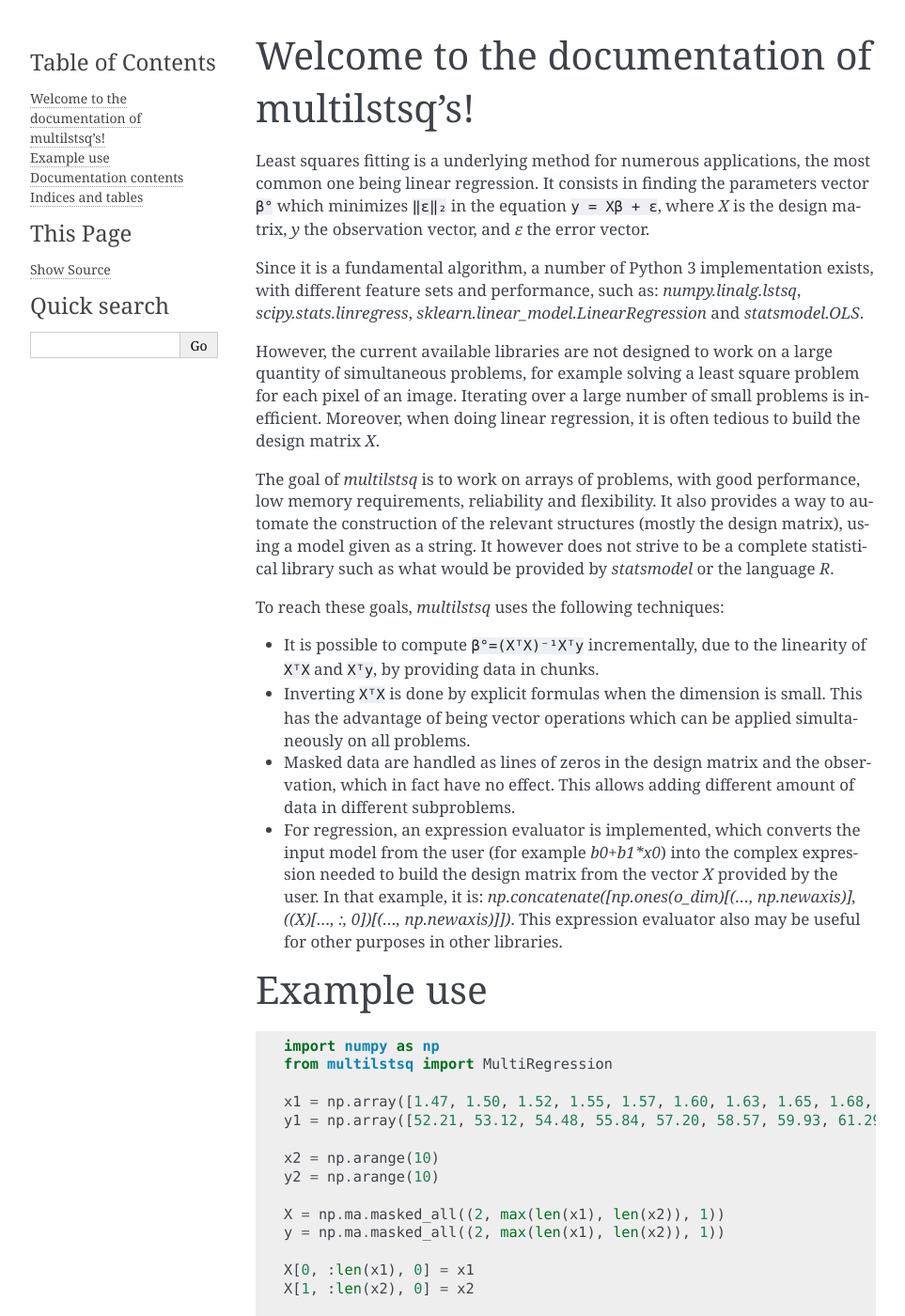
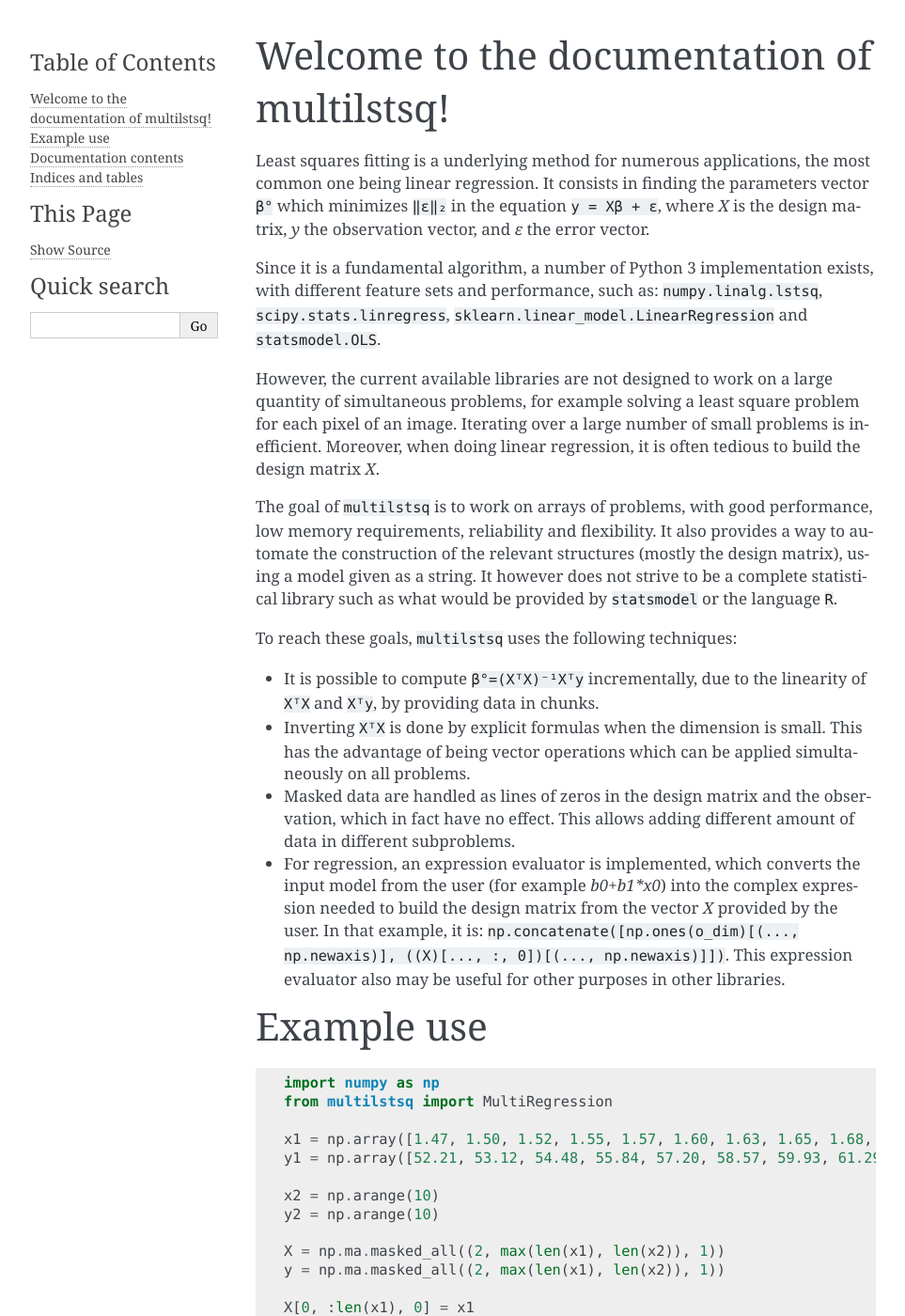
Before and after one commit to UniNE-CHYN/multilstsq, a Sphinx documentation site: the page built from doc/source/index.rst, in a window 1280 px wide and 1400 px high. Shown: the whole window at 94% size, without its empty margins (148-1111 px from the left). Built offline with Sphinx 7.4.7, drawn with Linux system fonts in a browser that asks for light colours.

Commit message:
Markup fix

```diff
--- a/doc/source/index.rst
+++ b/doc/source/index.rst
@@ -3,23 +3,23 @@
    You can adapt this file completely to your liking, but it should at least
    contain the root `toctree` directive.
 
-Welcome to the documentation of multilstsq's!
-=============================================
+Welcome to the documentation of multilstsq!
+===========================================
 
 Least squares fitting is a underlying method for numerous applications, the most common one being linear regression. It consists in finding the parameters vector ``β°`` which minimizes ``‖ε‖₂`` in the equation ``y = Xβ + ε``, where `X` is the design matrix, `y` the observation vector, and `ε` the error vector.
 
-Since it is a fundamental algorithm, a number of Python 3 implementation exists, with different feature sets and performance, such as:  `numpy.linalg.lstsq`, `scipy.stats.linregress`, `sklearn.linear_model.LinearRegression` and `statsmodel.OLS`.
+Since it is a fundamental algorithm, a number of Python 3 implementation exists, with different feature sets and performance, such as:  ``numpy.linalg.lstsq``, ``scipy.stats.linregress``, ``sklearn.linear_model.LinearRegression`` and ``statsmodel.OLS``.
 
 However, the current available libraries are not designed to work on a large quantity of simultaneous problems, for example solving a least square problem for each pixel of an image. Iterating over a large number of small problems is inefficient. Moreover, when doing linear regression, it is often tedious to build the design matrix `X`.
 
-The goal of `multilstsq` is to work on arrays of problems, with good performance, low memory requirements, reliability and flexibility. It also provides a way to automate the construction of the relevant structures (mostly the design matrix), using a model given as a string. It however does not strive to be a complete statistical library such as what would be provided by `statsmodel` or the language `R`.
+The goal of ``multilstsq`` is to work on arrays of problems, with good performance, low memory requirements, reliability and flexibility. It also provides a way to automate the construction of the relevant structures (mostly the design matrix), using a model given as a string. It however does not strive to be a complete statistical library such as what would be provided by ``statsmodel`` or the language ``R``.
 
-To reach these goals, `multilstsq` uses the following techniques:
+To reach these goals, ``multilstsq`` uses the following techniques:
 
 - It is possible to compute ``β°=(XᵀX)⁻¹Xᵀy`` incrementally, due to the linearity of ``XᵀX`` and ``Xᵀy``, by providing data in chunks.
 - Inverting ``XᵀX`` is done by explicit formulas when the dimension is small. This has the advantage of being vector operations which can be applied simultaneously on all problems.
 - Masked data are handled as lines of zeros in the design matrix and the observation, which in fact have no effect. This allows adding different amount of data in different subproblems.
-- For regression, an expression evaluator is implemented, which converts the input model from the user (for example `b0+b1*x0`) into the complex expression needed to build the design matrix from the vector `X` provided by the user. In that example, it is: `np.concatenate([np.ones(o_dim)[(..., np.newaxis)], ((X)[..., :, 0])[(..., np.newaxis)]])`. This expression evaluator also may be useful for other purposes in other libraries.
+- For regression, an expression evaluator is implemented, which converts the input model from the user (for example `b0+b1*x0`) into the complex expression needed to build the design matrix from the vector `X` provided by the user. In that example, it is: ``np.concatenate([np.ones(o_dim)[(..., np.newaxis)], ((X)[..., :, 0])[(..., np.newaxis)]])``. This expression evaluator also may be useful for other purposes in other libraries.
 
 Example use
 ===========
```
